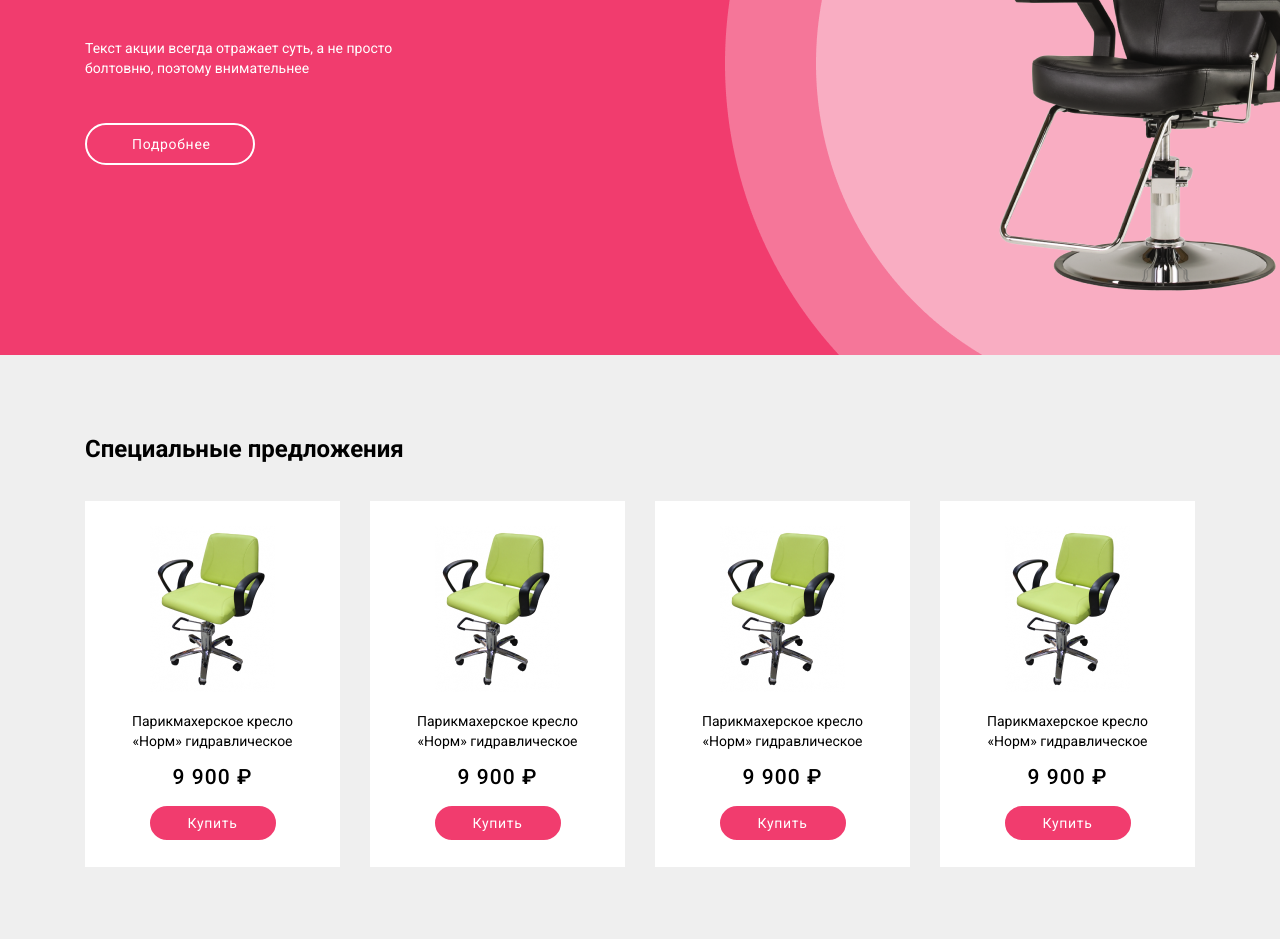
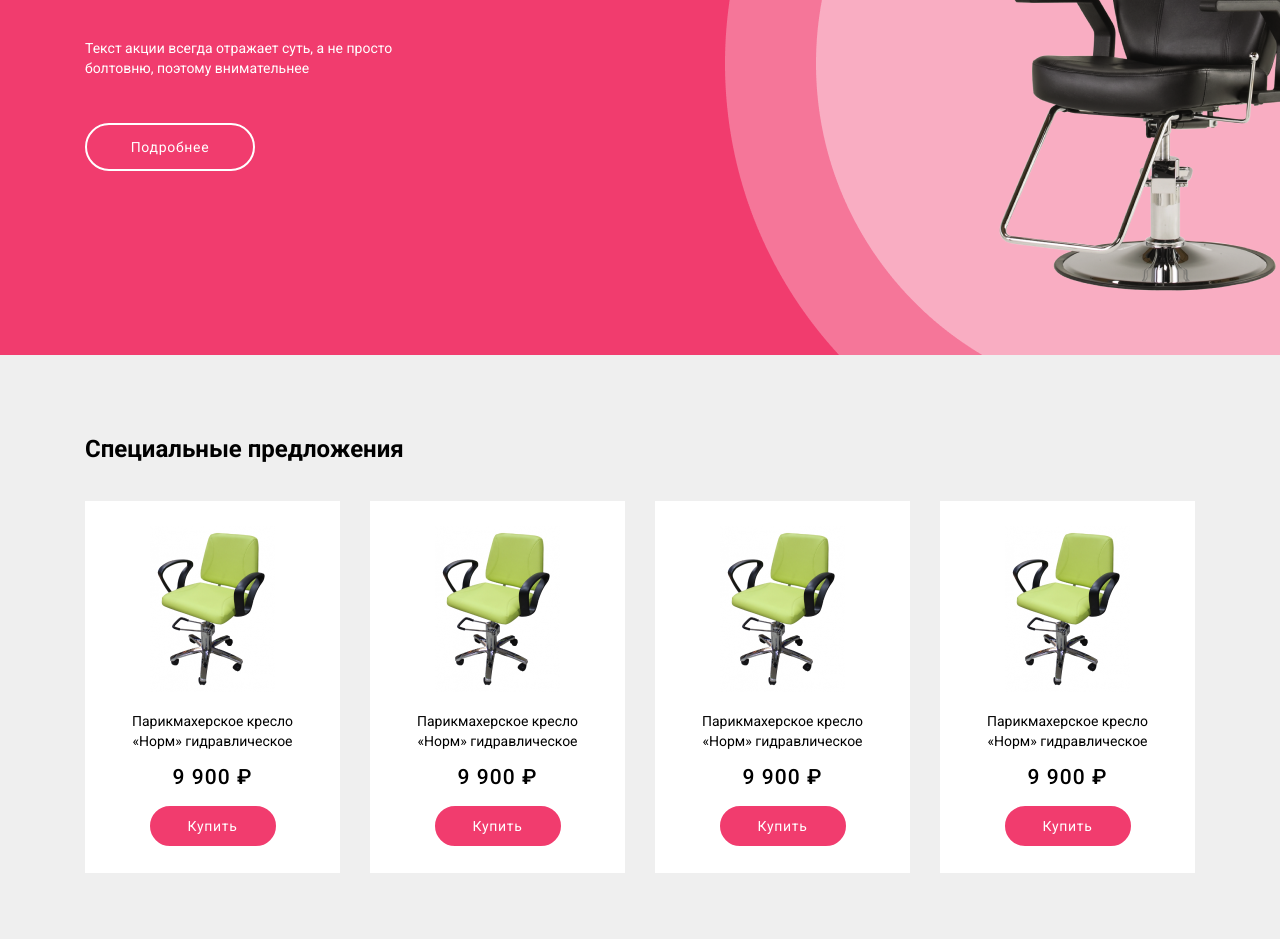
Before and after one commit to DariaSemko/Home-work, a plain HTML site: page HW-10/index.html in a window 1280 px wide. Shown: the part 493-1432 px from the top of the page. Drawn offline with Linux system fonts and the light colour scheme.

Commit message:
first commit

```diff
--- a/HW-10/css/style.css
+++ b/HW-10/css/style.css
@@ -15,6 +15,10 @@ body {
 a {
     text-decoration: none;
     color: black;
+}
+
+a:active {
+    color: green;
 }
 
 p {
@@ -105,7 +109,7 @@ nav a:hover::after {
     text-align: center;
 }
 
-.connection .btn {
+.btn {
     display: inline-block;
     background-color: white;
     border-radius: 40px;
@@ -162,20 +166,16 @@ h1 {
     padding: 3px 800px 0 0;
 }
 
-.btn_2 {
-    text-align: center;
-    display: inline-block;
+div>.btn_2 {
     letter-spacing: 0.05em;
-    width: 170px;
     border: 2px solid white;
-    border-radius: 40px;
-    padding: 9px 45px;
     margin: 45px 0 0;
     position: relative;
     overflow: hidden;
+    background-color: #F13C6E;
 }
 
-.btn_2::after {
+div>.btn_2::after {
     position: absolute;
     top: 100%;
     left: 100%;
@@ -187,18 +187,18 @@ h1 {
     border-radius: 40px;
 }
 
-.btn_2:hover::after {
-    top: 0px;
-    left: 0px;
+div>.btn_2:hover::after {
+    top: -2px;
+    left: -2px;
 }
 
-.btn_2:hover span {
+div>.btn_2:hover span {
     position: relative;
     color: rgb(241, 60, 110);
     z-index: 1;
 }
 
-.btn_2 span {
+div>.btn_2 span {
     color: white;
 }
 
@@ -240,16 +240,11 @@ h2 {
 }
 
 .card .btn_2 {
-    display: inline-block;
     width: 130px;
     line-height: 16px;
-    text-align: center;
     color: white;
     letter-spacing: 0.05em;
     background: #F13C6E;
-    border: 2px solid white;
-    border-radius: 30px;
-    padding: 9px 0;
     margin: 0 0 20px;
 }
 
@@ -312,13 +307,9 @@ h4 {
 }
 
 .holder .btn_2 {
-    display: inline-block;
-    width: 170px;
     background: #F13C6E;
     color: white;
     border: 2px solid #FFFFFF;
-    border-radius: 30px;
-    text-align: center;
     padding: 7px 0;
     margin: 24px 0 0 0;
 }
--- a/HW-10/index.html
+++ b/HW-10/index.html
@@ -64,7 +64,7 @@
                     <h1>Супер кресло</h1>
                     <p>Текст акции всегда отражает суть, а не просто
                         болтовню, поэтому внимательнее</p>
-                    <div class="btn_2"><a href="#"><span>Подробнее</span></a></div>
+                    <div class="btn btn_2"><a href="#"><span>Подробнее</span></a></div>
                 </div>
             </div>
             <div class="container">
@@ -77,7 +77,7 @@
                     <a href="#">
                         <p class="card__price">9 900 ₽</p>
                     </a>
-                    <div class="btn_2">
+                    <div class="btn btn_2">
                         <a href="#">
                             <span>Купить</span>
                         </a>
@@ -91,7 +91,7 @@
                     <a href="#">
                         <p class="card__price">9 900 ₽</p>
                     </a>
-                    <div class="btn_2">
+                    <div class="btn btn_2">
                         <a href="#">
                             <span>Купить</span>
                         </a>
@@ -105,7 +105,7 @@
                     <a href="#">
                         <p class="card__price">9 900 ₽</p>
                     </a>
-                    <div class="btn_2">
+                    <div class="btn btn_2">
                         <a href="#">
                             <span>Купить</span>
                         </a>
@@ -119,7 +119,7 @@
                     <a href="#">
                         <p class="card__price">9 900 ₽</p>
                     </a>
-                    <div class="btn_2">
+                    <div class="btn btn_2">
                         <a href="#">
                             <span>Купить</span>
                         </a>
@@ -143,7 +143,7 @@
                         <h4>Заходите к нам</h4>
                         <p>Более 300 магазинов
                             по всей России</p>
-                        <a class="btn_2" href="#"><span>Карта магазинов</span></a>
+                        <a class="btn btn_2" href="#"><span>Карта магазинов</span></a>
                     </div>
                     <img src="./img/img-5.png" alt="car">
                 </div>
@@ -176,7 +176,7 @@
                     <a href="#">
                         <p class="card__price">9 900 ₽</p>
                     </a>
-                    <div class="btn_2">
+                    <div class="btn btn_2">
                         <a href="#">
                             <span>Купить</span>
                         </a>
@@ -190,7 +190,7 @@
                     <a href="#">
                         <p class="card__price">9 900 ₽</p>
                     </a>
-                    <div class="btn_2">
+                    <div class="btn btn_2">
                         <a href="#">
                             <span>Купить</span>
                         </a>
@@ -204,7 +204,7 @@
                     <a href="#">
                         <p class="card__price">9 900 ₽</p>
                     </a>
-                    <div class="btn_2">
+                    <div class="btn btn_2">
                         <a href="#">
                             <span>Купить</span>
                         </a>
@@ -218,7 +218,7 @@
                     <a href="#">
                         <p class="card__price">9 900 ₽</p>
                     </a>
-                    <div class="btn_2">
+                    <div class="btn btn_2">
                         <a href="#">
                             <span>Купить</span>
                         </a>
```
